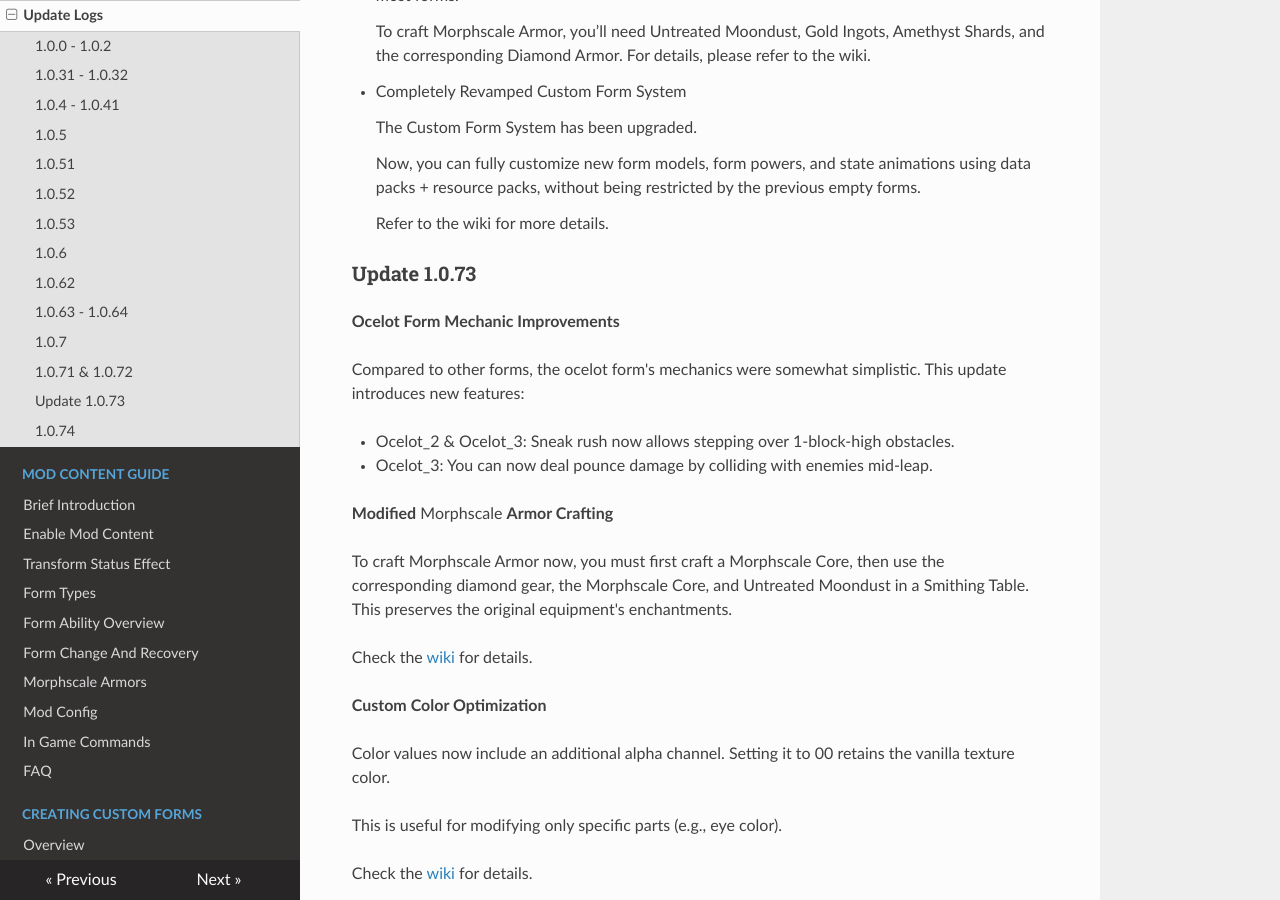
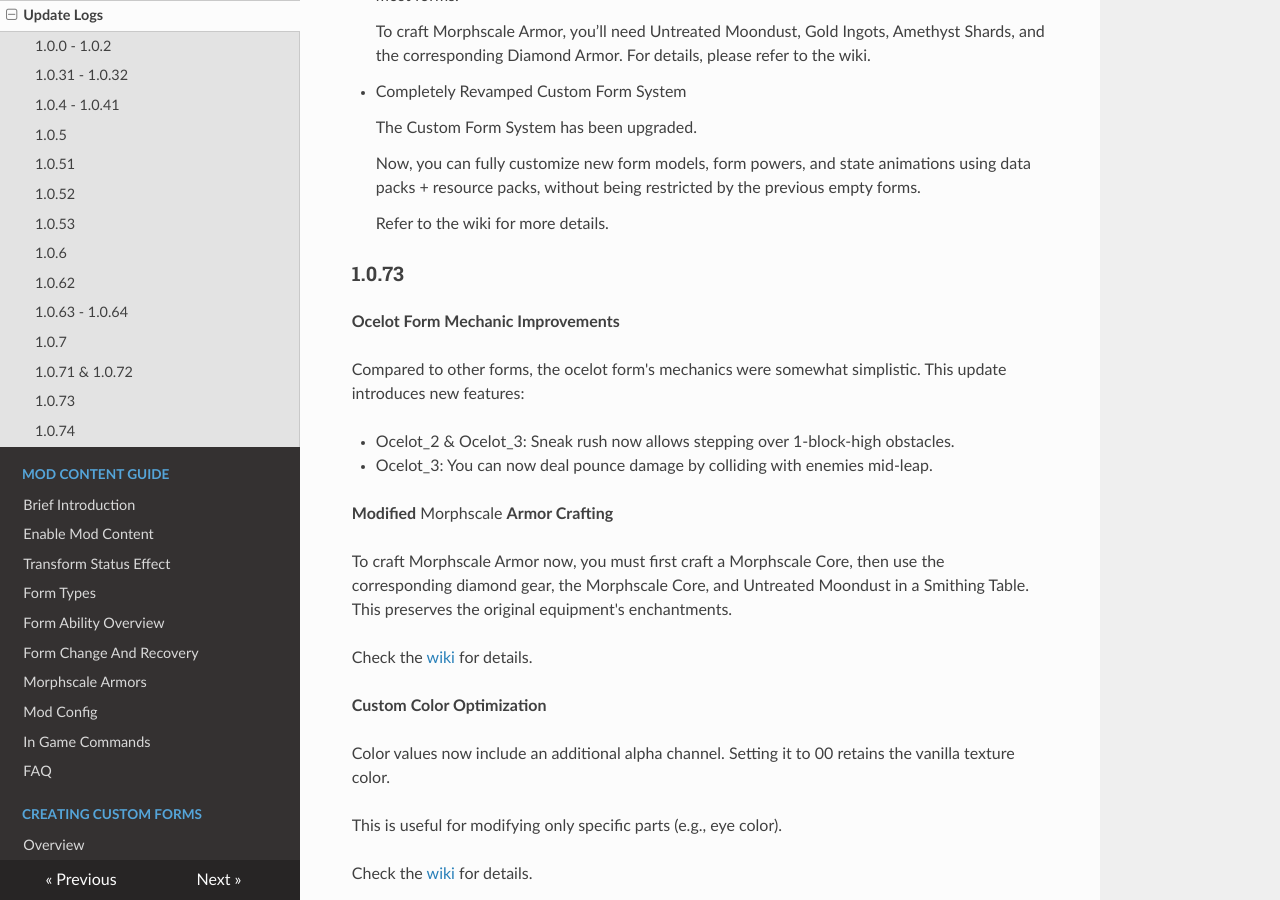
Before and after one commit to onixary/ssc_wiki_en, an MkDocs documentation site: the page built from docs/update_log/update_log.md, in a window 1280 px wide and 900 px high, scrolled down 4498 px. Built offline with MkDocs 1.6.1, drawn with Linux system fonts in a browser that asks for light colours; nearby versions of some CDN libraries.

Commit message:
Update version header formatting in update log
Renamed update section for version 1.0.73 and improved formatting.

```diff
--- a/docs/update_log/update_log.md
+++ b/docs/update_log/update_log.md
@@ -174,7 +174,7 @@ Form Color Customization, Form Armor, and the New Custom Form System
 
     Refer to the wiki for more details.
 
-### Update 1.0.73
+### 1.0.73
 
 **Ocelot Form Mechanic Improvements**
 
```
